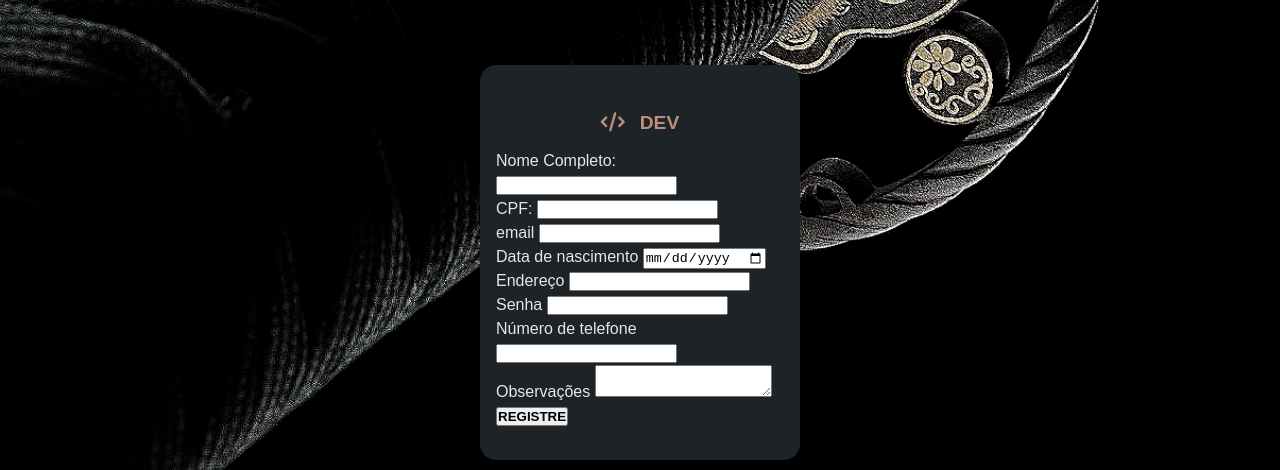
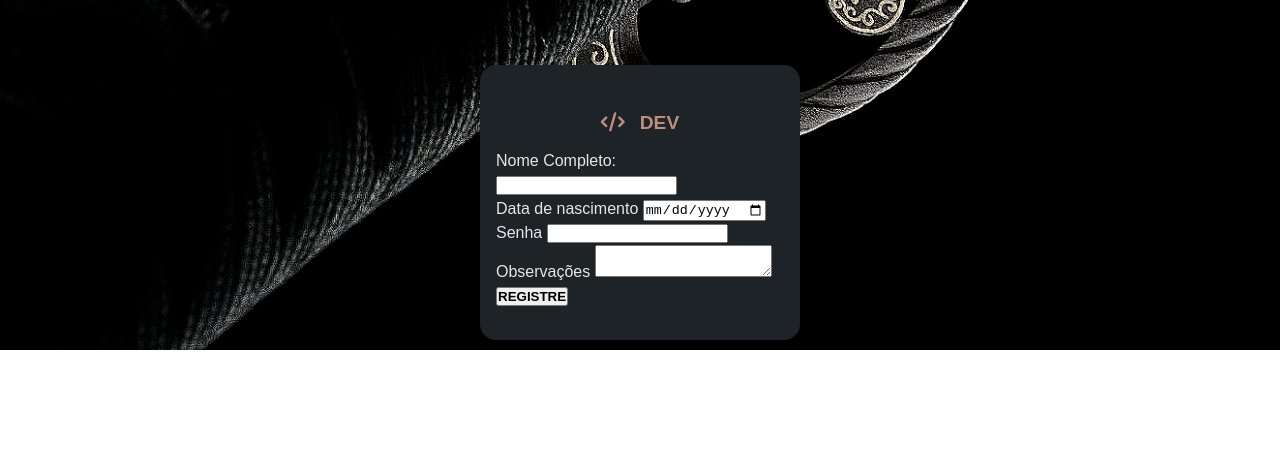
Before and after one commit to Yuser11/PAGINA-INICIO, a plain HTML site: page index.html in a window 1280 px wide. Shown: the part 884-1354 px from the top of the page. After the commit the page ends 1234 px from the top, so only its background shows below. Drawn offline with Linux system fonts and the light colour scheme; a web font is replaced by a local one.

```diff
--- a/index.html
+++ b/index.html
@@ -78,20 +78,10 @@
 
     <div class="container dev-container">
       <h2><i class="fas fa-code"></i> Dev</h2>
-      <form action="http://localhost/post.php" method="post" class="form">
+      <form action="http://localhost:3000/cadastrar" method="post" class="form">
         <div class="caixa-form nome">
           <label for="nome">Nome Completo:</label>
           <input type="text" name="nome" id="nome" required>
-
-        </div>
-        <div class="caixa-form cpf">
-          <label for="cpf">CPF:</label>
-          <input type="text" name="cpf" id="cpf" required>
-
-        </div>
-        <div class="caixa-form email">
-          <label for="email">email</label>
-          <input type="email" name="email" id="email" required>
 
         </div>
 
@@ -99,18 +89,10 @@
           <label for="nascimento">Data de nascimento</label>
           <input type="date" name="nascimento" id="nascimento" required>
         </div>
-        <div class="caixa-form">
-          <label for="endereco">Endereço</label>
-          <input type="text" name="endereco" id="endereco" required>
 
-        </div>
         <div class="caixa-form">
           <label for="senha">Senha</label>
-          <input type="text" name="senha" id="senha" required>
-        </div>
-        <div class="caixa-form">
-          <label for="telefone">Número de telefone</label>
-          <input type="tel" name="telefone" id="telefone" required>
+          <input type="password" name="senha" id="senha" required>
         </div>
         <div class="caixa-form">
           <label for="observacao">Observações</label>
```
